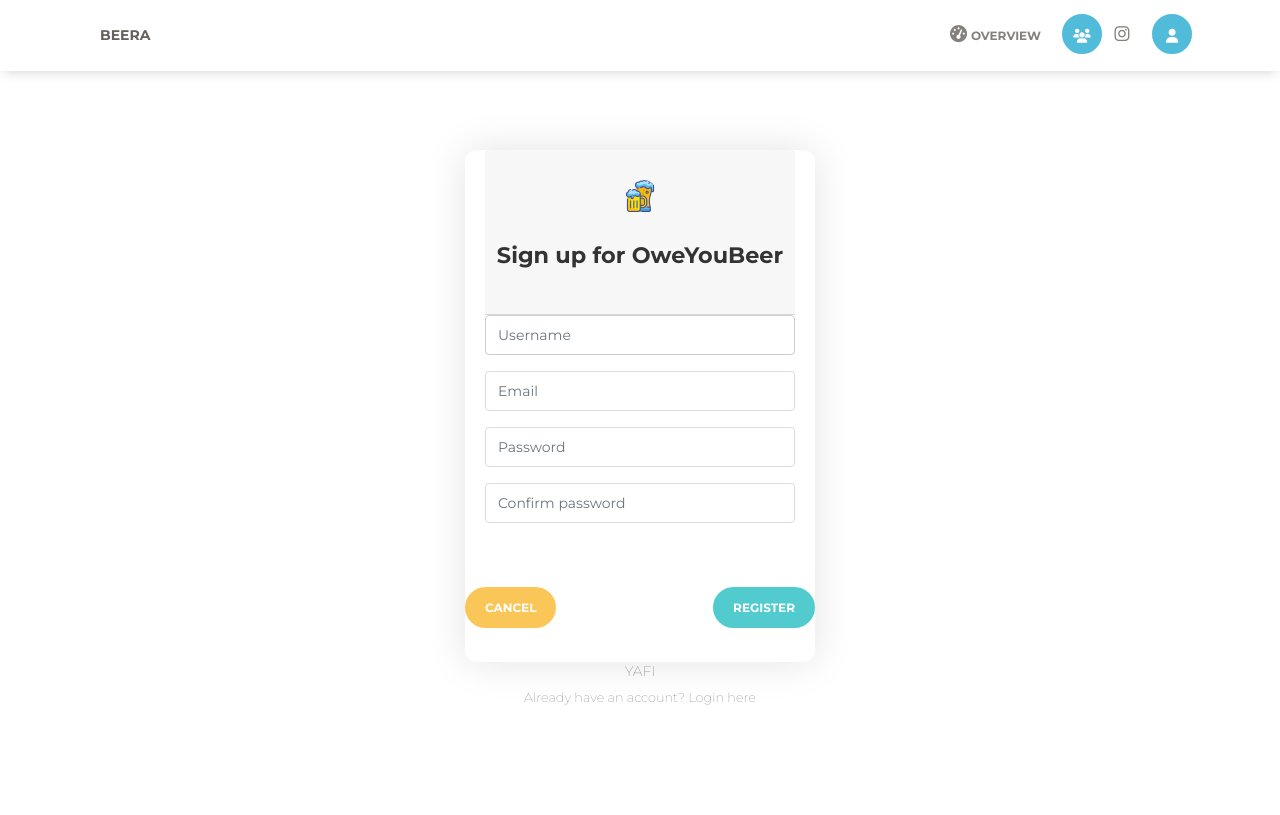
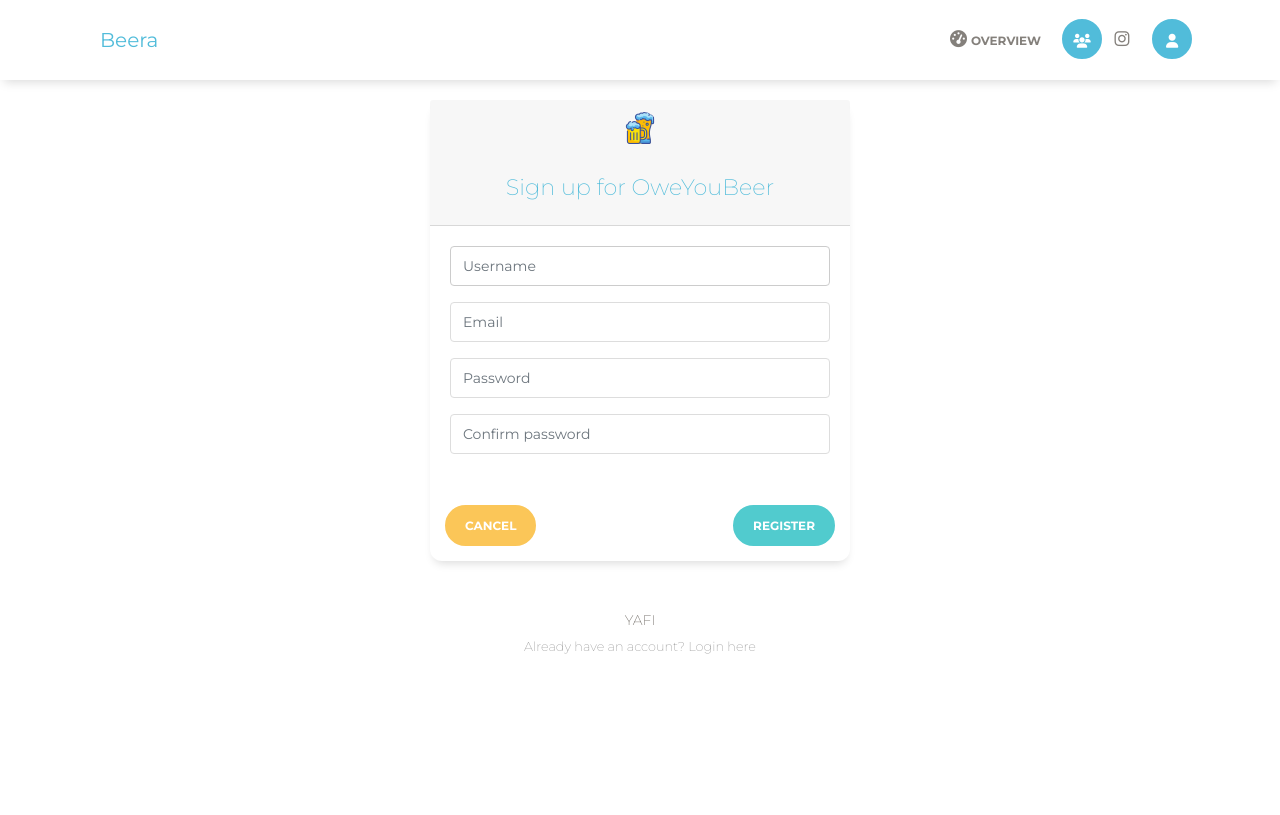
Before and after one commit to mannyci/owebeer, a Django app: page /register in a window 1280 px wide. After the commit the page ends 654 px from the top, so only its background shows below. Run offline with Django 3.2, Linux system fonts and the light colour scheme; some libraries are stand-ins or nearby versions.

Commit message:
css changes

```diff
--- a/static/css/vendor.css
+++ b/static/css/vendor.css
@@ -17,9 +17,8 @@
       margin-top: 50px;
   }
 
-  .card-login,.card-signup {
-      top: 50px;
-      box-shadow: 0 0 40px #e3e3e3;
+  .card-login .card-title {
+    color: #51bcda;
   }
 
   .card-user .logo {
@@ -48,3 +47,12 @@
     padding: 100px 0;
     position: relative;
 }
+
+.navbar .navbar-brand {
+  font-weight: 400;
+  margin: 5px 0;
+  padding: 20px 15px;
+  font-size: 1.25rem;
+  color: #51bcda;
+  text-transform: none
+}
--- a/templates/account/register.html
+++ b/templates/account/register.html
@@ -7,7 +7,7 @@
   <div class="container">
     <div class="col-lg-5 col-md-4 ml-auto mr-auto">
       <form method='POST' name="login_user_form">
-        <div class="card card-signup">
+        <div class="card card-login">
           {% include "_messages.html" %}
           <div class="card-header text-center">
             <a href="{% url 'index' %}"><img class="img-logo" id="img_logo" src="/static/img/beer-small.png"></a>
--- a/templates/base.html
+++ b/templates/base.html
@@ -23,7 +23,7 @@
 
   <body>
     <!-- Navbar -->
-    <nav class="navbar navbar-expand-lg fixed-top" color-on-scroll="300">
+    <nav class="navbar navbar-expand-lg fixed-top">
       <div class="container">
         <div class="navbar-translate">
           <a class="navbar-brand" href="{% url 'index' %}" rel="tooltip" title="Beera" data-placement="bottom">
```
Also changed, not shown: db.sqlite3.
